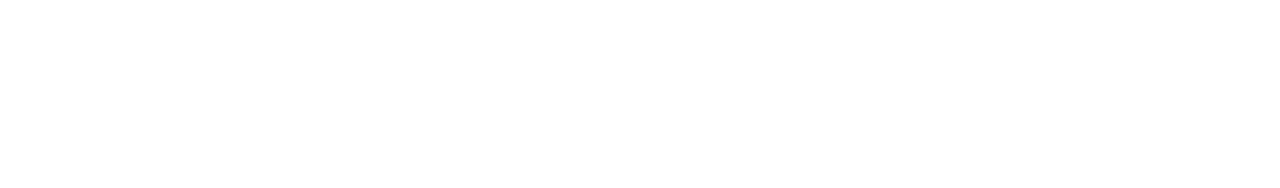
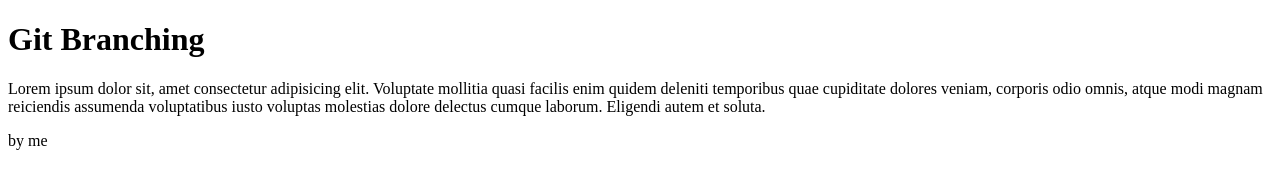
Before and after one commit to ElmaLame/git-branching, a plain HTML site: page index.html in a window 1280 px wide. Drawn offline with Linux system fonts and the light colour scheme.

Commit message:
adding feature to branch

```diff
--- a/index.html
+++ b/index.html
@@ -1,12 +1,26 @@
 <!DOCTYPE html>
 <html lang="en">
-<head>
-  <meta charset="UTF-8">
-  <meta name="viewport" content="width=device-width, initial-scale=1.0">
-  <meta http-equiv="X-UA-Compatible" content="ie=edge">
-  <title>Git branching lesson on test</title>
-</head>
-<body>
-
-</body>
+  <head>
+    <meta charset="UTF-8" />
+    <meta name="viewport" content="width=device-width, initial-scale=1.0" />
+    <meta http-equiv="X-UA-Compatible" content="ie=edge" />
+    <title>Git branching lesson on test</title>
+  </head>
+  <body>
+    <header>
+      <h1>Git Branching</h1>
+      <main>
+        <p>
+          Lorem ipsum dolor sit, amet consectetur adipisicing elit. Voluptate
+          mollitia quasi facilis enim quidem deleniti temporibus quae cupiditate
+          dolores veniam, corporis odio omnis, atque modi magnam reiciendis
+          assumenda voluptatibus iusto voluptas molestias dolore delectus cumque
+          laborum. Eligendi autem et soluta.
+        </p>
+        <footer>
+          <p>by me</p>
+        </footer>
+      </main>
+    </header>
+  </body>
 </html>
```
